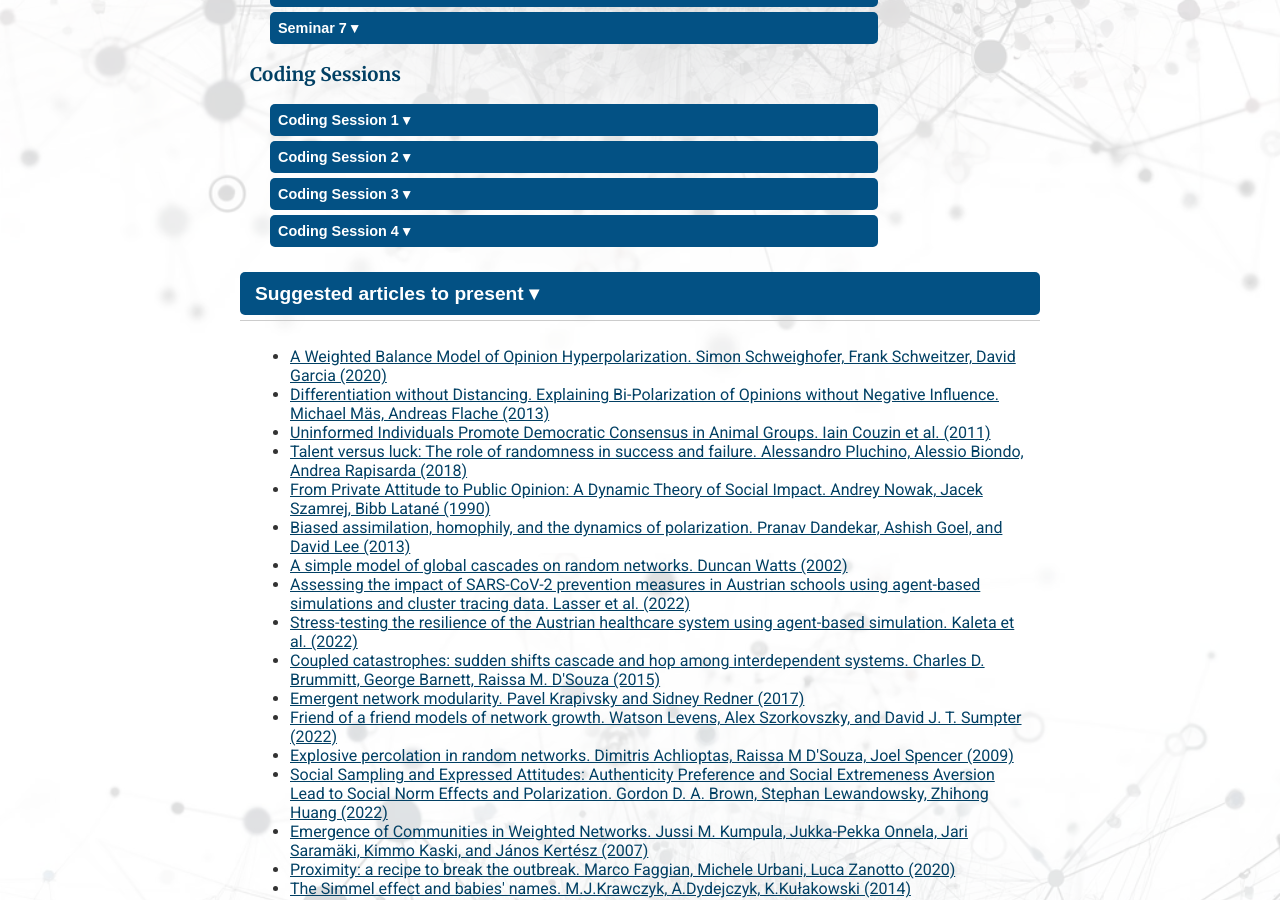
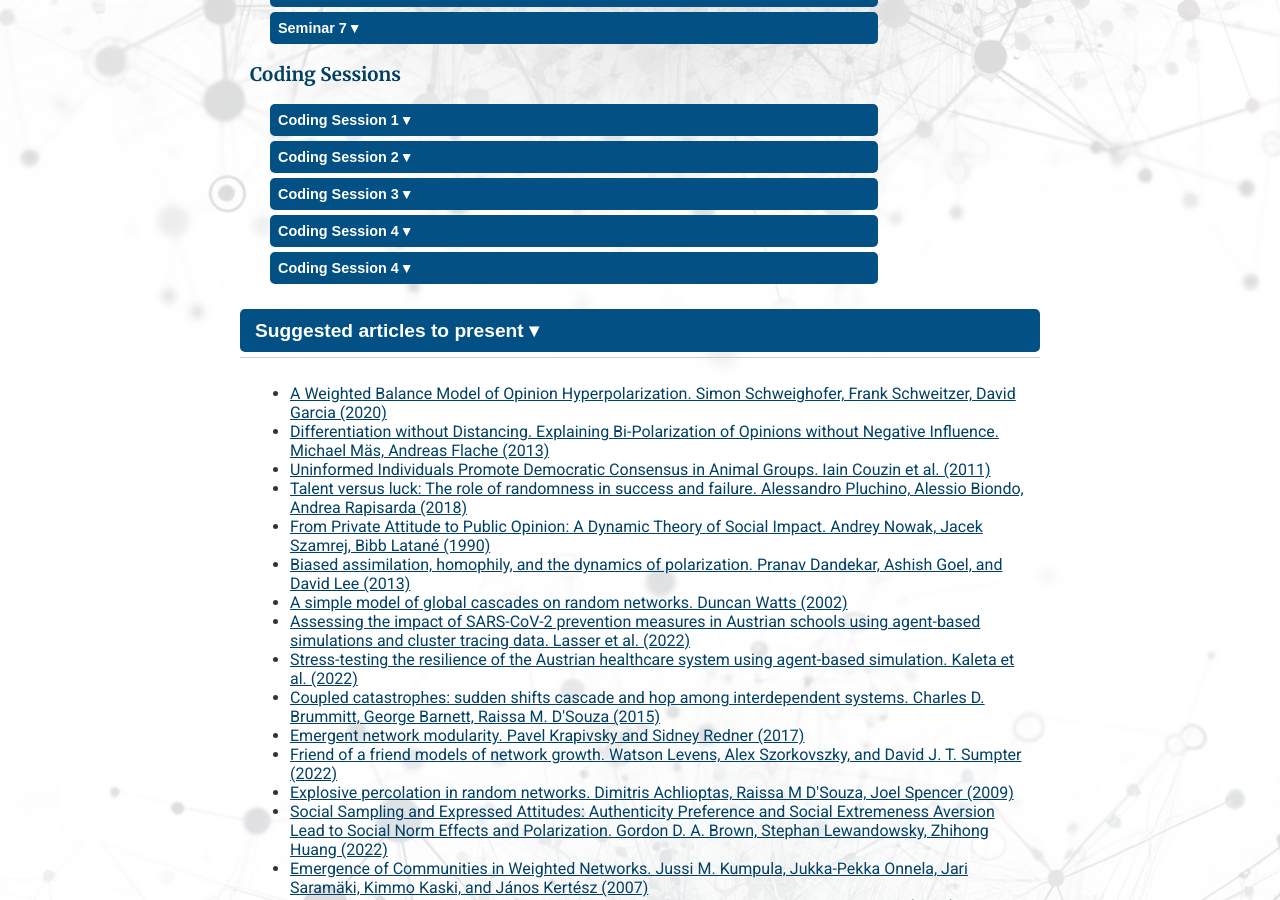
Before and after one commit to giordano-demarzo/giordano-demarzo.github.io, a Jekyll site: the page built from Computational_Modeling.markdown, in a window 1280 px wide and 900 px high, scrolled down 2007 px. Built offline with Jekyll 4.4.1, drawn with Linux system fonts in a browser that asks for light colours.

Commit message:
exercise scale-free networks

```diff
--- a/Computational_Modeling.markdown
+++ b/Computational_Modeling.markdown
@@ -218,6 +218,12 @@
                <a href="/files/ex_03_bounded_confidence.zip">Bounded Confidence</a>
            </div>
        </div>
+       <div class="nested-accordion">
+           <button class="nested-accordion-button">Coding Session 4 &#9662;</button>
+           <div class="nested-accordion-content">
+               <a href="/files/ex_04_scale_free.zip">Scale-Free Networks</a>
+           </div>
+       </div>
     </div>
 
 
```
Also changed, not shown: 1 other file.
